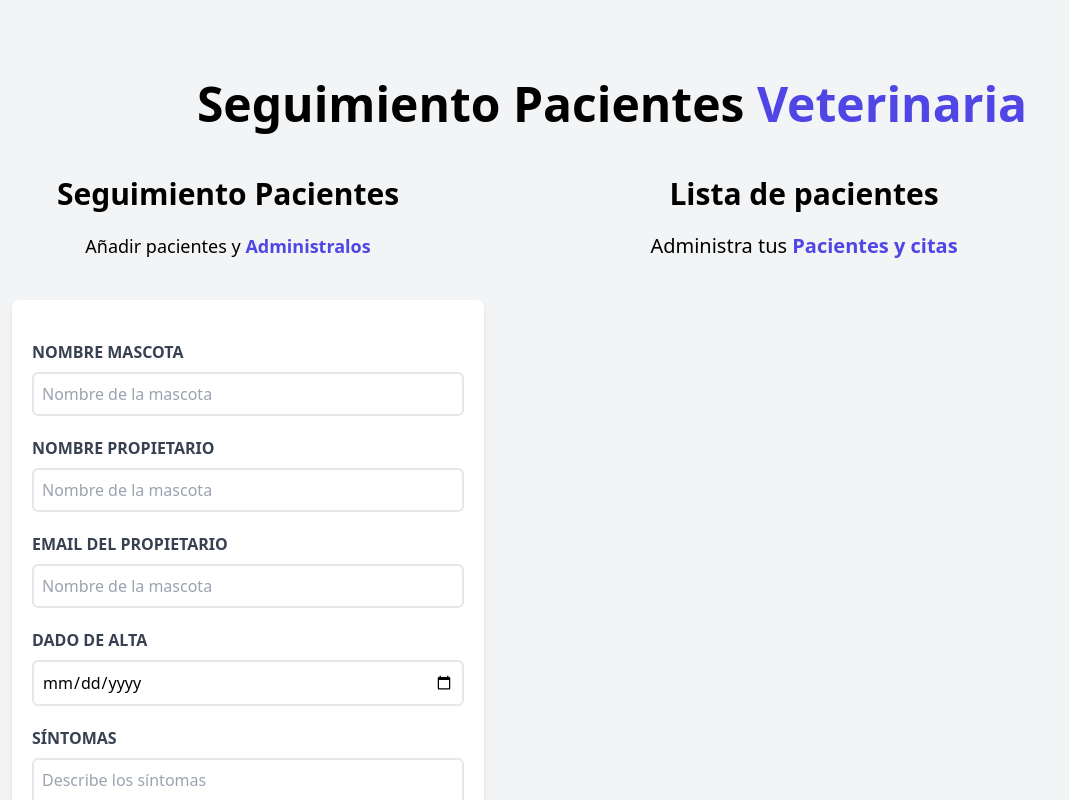
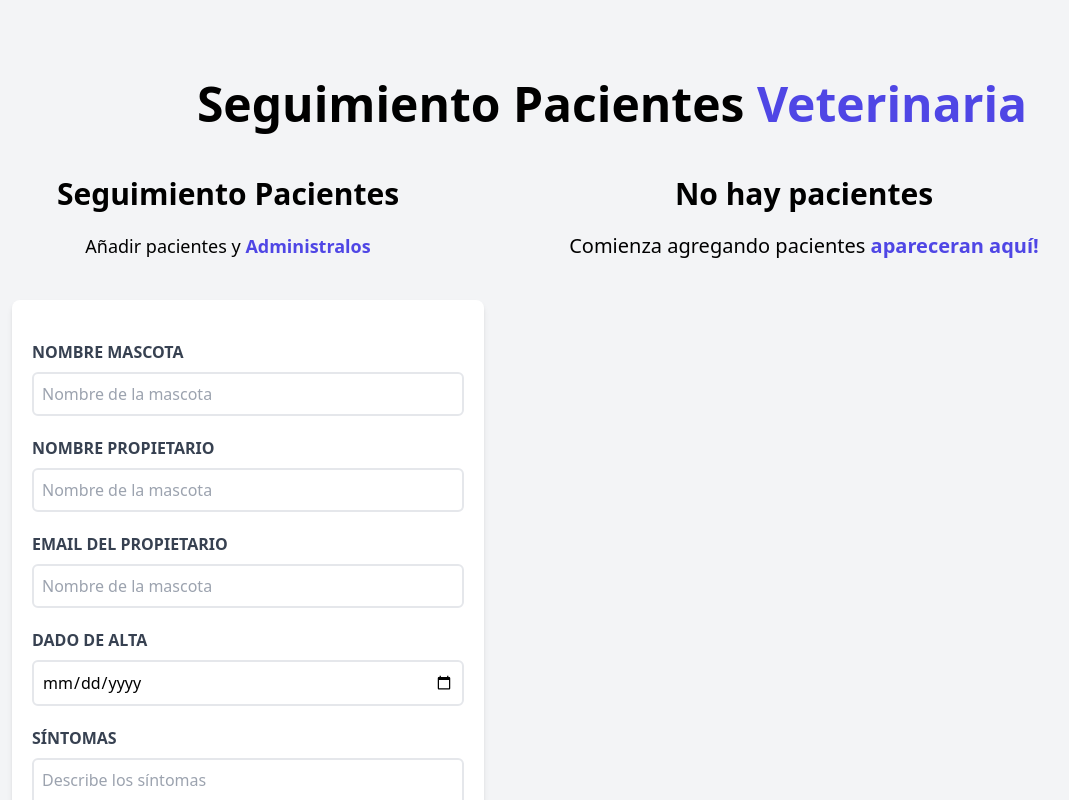
Before and after one commit to andresmurilloco/citas-react, a React (Vite) app: page / in a window 1280 px wide. Shown: the top 800 px of the page, without its empty margins (28-1097 px from the left). Built offline with nearby package versions, Linux system fonts and the light colour scheme.

Commit message:
Implementación de useEffect para saber cuando un componente ha cargado. Implementación de onClick en el botón editar. Arroja objeto por consola.

```diff
--- a/src/App.jsx
+++ b/src/App.jsx
@@ -5,6 +5,7 @@ import ListaPacientes from './modules/ListaPacientes';
 
 function App() {
   const [pacientes, setPacientes] = useState([]);
+  const [paciente, setPaciente] = useState({});
   return (
     <div className="container mx-auto mt-20">
       <Header/>
@@ -12,9 +13,11 @@ function App() {
       <Formulario
         pacientes = {pacientes}
         setPacientes = {setPacientes}
+        paciente = {paciente}
       />
       <ListaPacientes
         pacientes={pacientes}
+        setPaciente = {setPaciente}
       />
       </div>
     </div>
--- a/src/modules/Formulario.jsx
+++ b/src/modules/Formulario.jsx
@@ -1,13 +1,17 @@
 import {useState, useEffect} from 'react';
 import Error from './Error';
 
-function Formulario({pacientes, setPacientes}){
+function Formulario({pacientes, setPacientes, paciente}){
     const [nombreMascota, setNombreMascota] = useState('');
     const [nombrePropietario, setNombrePropietario] = useState('');
     const [email, setEmail] = useState('');
     const [fecha, setFecha] = useState('');
     const [sintomas, setSintomas] = useState('');
     const [error, setError] = useState(false);
+
+    useEffect(() => {
+        console.log(paciente);
+    }, [paciente])
 
     const generarId=()=>{
         const random = Math.random().toString(36).substr(2);
--- a/src/modules/ListaPacientes.jsx
+++ b/src/modules/ListaPacientes.jsx
@@ -1,8 +1,10 @@
 import Paciente from "./Paciente";
 
-function ListaPacientes({pacientes}){
+function ListaPacientes({pacientes, setPaciente}){
     return(
         <div className="md:w-1/2 md:h-screen overflow-y-scroll">
+            {pacientes && pacientes.length ? (
+                <>
                     <h2 className="font-black text-3xl text-center">Lista de pacientes</h2>
                     <p className="text-xl mt-5 mb-10 text-center">
                         Administra tus{' '}
@@ -13,9 +15,21 @@ function ListaPacientes({pacientes}){
                             <Paciente
                                 key={paciente.id}
                                 paciente = {paciente}
+                                setPaciente = {setPaciente}
                             />
                         )
                     })}
+                </>
+            ) : (
+                <>
+                    <h2 className="font-black text-3xl text-center">No hay pacientes</h2>
+                    <p className="text-xl mt-5 mb-10 text-center">
+                        Comienza agregando pacientes{' '}
+                        <span className="text-indigo-600 font-bold text-xl">apareceran aquí!</span>
+                    </p>
+                </>
+            )}
+
         </div>
     )
 }
--- a/src/modules/Paciente.jsx
+++ b/src/modules/Paciente.jsx
@@ -1,4 +1,4 @@
-const Paciente = ({paciente})=>{
+const Paciente = ({paciente, setPaciente})=>{
     const {nombreMascota, nombrePropietario, email, fecha, sintomas} = paciente;
     return(
         <div className="m-3 bg-white shadow-mt px-5 py-10 rounded-sm">
@@ -17,6 +17,15 @@ const Paciente = ({paciente})=>{
             <p className="font-bold mb-3 text-gray-700 uppercase">Síntomas:{' '}
                 <span className="font-normal normal-case">{sintomas}</span>
             </p>
+            <div className="flex justify-between mt-10">
+                <button type="button" className="px-10 py-2 bg-indigo-600 hover:bg-indigo-800 text-white upper
+                 rounded-md" onClick={() => setPaciente(paciente)}>
+                    Editar
+                </button>
+                <button type="button" className="px-10 py-2 bg-red-600 hover:bg-red-800 text-white uppercase rounded-md">
+                    Eliminar
+                </button>
+            </div>
         </div>
     )
 }
```
Lines whose indentation alone changed are shown as unchanged.
